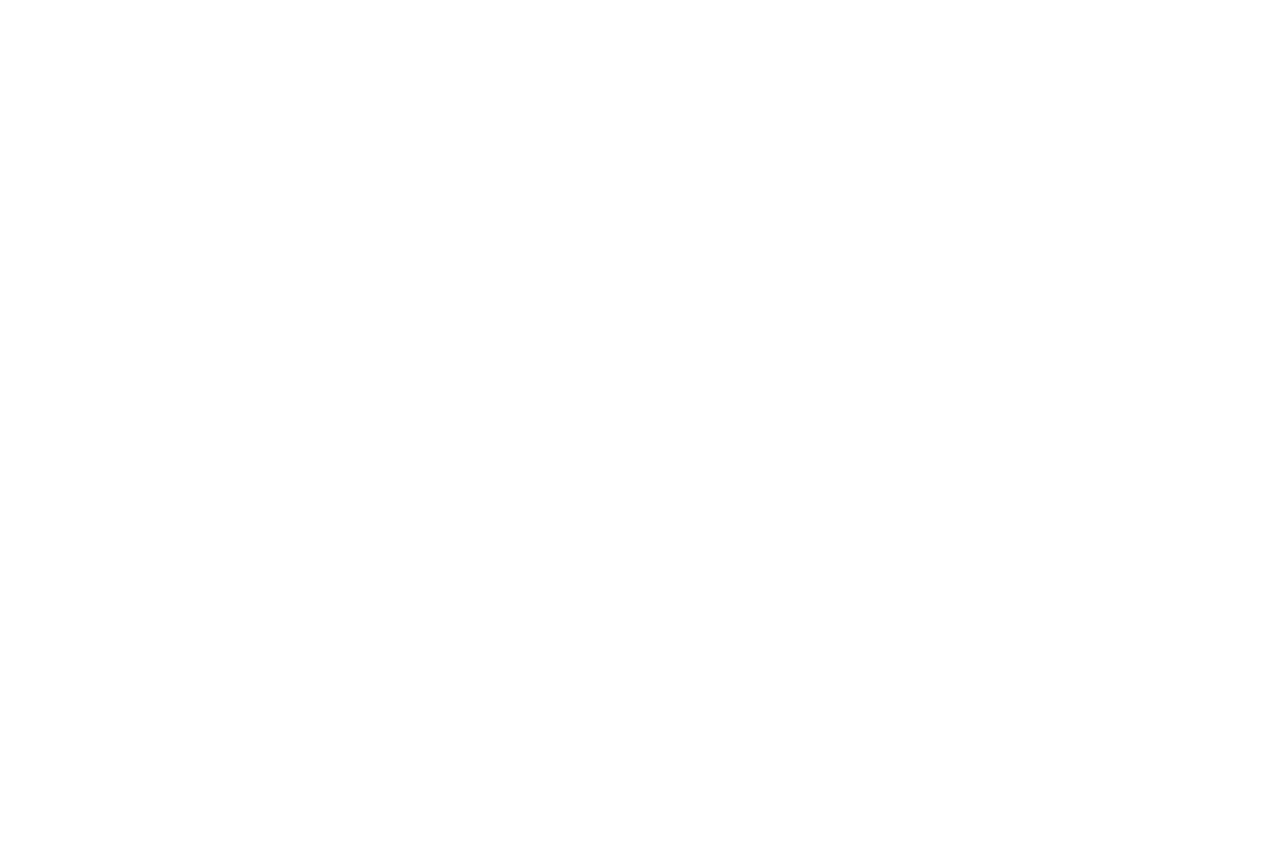
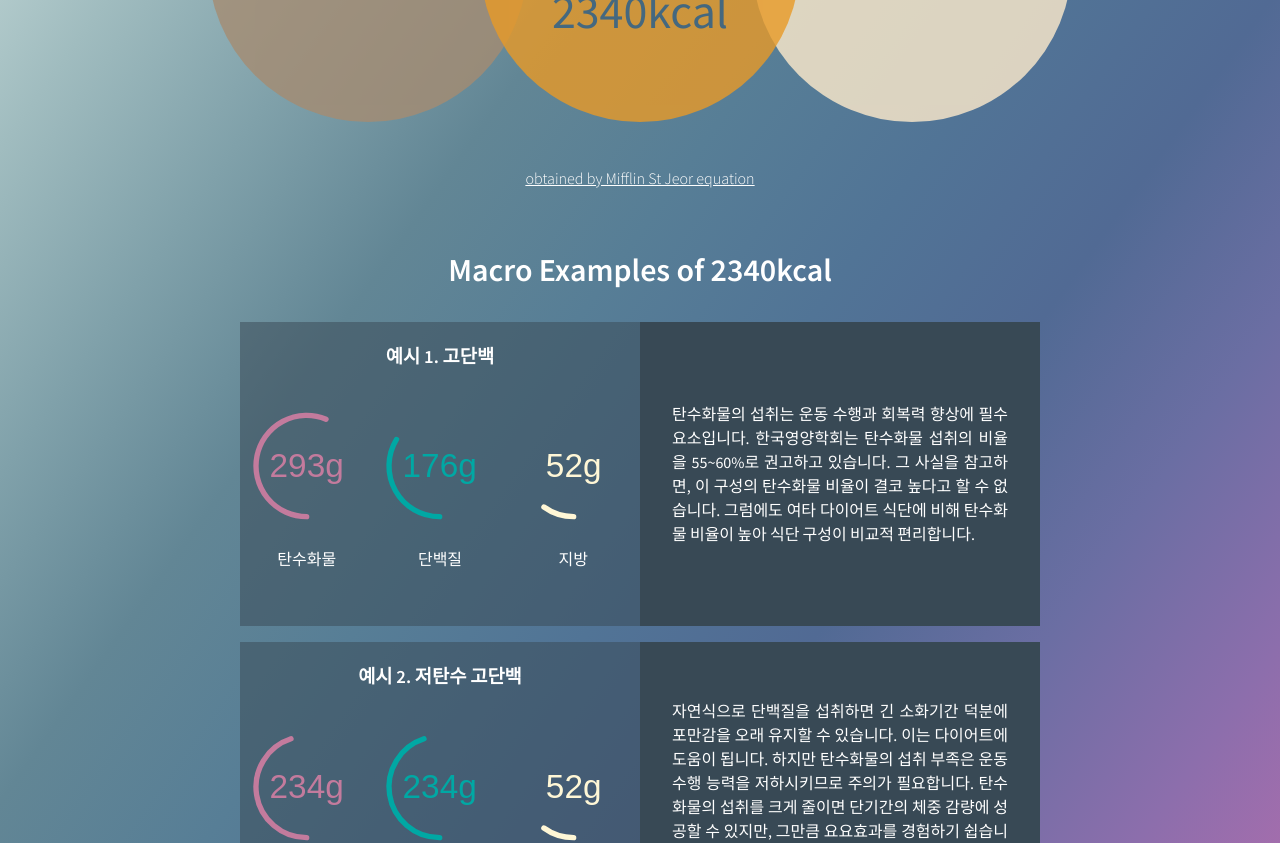
Before and after one commit to CodeSoom/project-react-5-rheech22, a React app: page /project-react-5-rheech22/ in a window 1280 px wide. Shown: the part 1420-2263 px from the top of the page. Before the commit the page ends 918 px from the top, so only its background shows below. Built offline with nearby package versions, Linux system fonts and the light colour scheme; a web font is replaced by a local one.

Commit message:
Designs macro section
- 결과페이지 디자인 초안 완성
- 반응형 디자인 적용

```diff
--- a/index.html
+++ b/index.html
@@ -2,6 +2,7 @@
 <html>
   <head>
     <meta charset="UTF-8">
+    <meta name="viewport" content="width=device-width, initial-scale=1.0">
     <title>TDEE</title>
     <link rel="preconnect" href="https://fonts.googleapis.com">
     <link rel="preconnect" href="https://fonts.gstatic.com" crossorigin>
--- a/src/components/CaloriesSection.jsx
+++ b/src/components/CaloriesSection.jsx
@@ -5,15 +5,16 @@ import Calories from './CaloriesSection/Calories';
 const Container = styled.section({
   display: 'grid',
   gridTemplateAreas: '"h h h" "c1 c2 c3" "p p p"',
-  marginBottom: '10em',
-  height: '100vh',
+  marginBottom: '1em',
   '& h1': {
     gridArea: 'h',
+    height: '3em',
     fontSize: '3em',
     fontFamily: '"Galada", cursive',
     textAlign: 'center',
     width: '100%',
     zIndex: '5',
+    color: 'black',
   },
   '& > div': {
     borderRadius: '50%',
@@ -37,11 +38,32 @@ const Container = styled.section({
     transform: 'translate(-3em)',
   },
   '& > p': {
+    display: 'flex',
+    alignItems: 'center',
+    justifyContent: 'center',
     gridArea: 'p',
-    paddingTop: '1em',
+    height: '5em',
     textAlign: 'center',
     color: 'white',
     textDecoration: 'underline',
+  },
+  '@media (max-width: 600px)': {
+    gridTemplateAreas: '"h" "c1" "c2" "c3" "p"',
+    '& h1': {
+      fontSize: '2em',
+    },
+    '& >div:first-of-type': {
+      transform: 'none',
+    },
+    '& >div:nth-of-type(2)': {
+      transform: 'translate(0, -3em)',
+    },
+    '& >div:nth-of-type(3)': {
+      transform: 'translate(0, -6em)',
+    },
+    '& > p': {
+      marginTop: '-5em',
+    },
   },
 });
 
--- a/src/components/CaloriesSection/Calories.jsx
+++ b/src/components/CaloriesSection/Calories.jsx
@@ -12,23 +12,25 @@ const Container = styled.div({
   '& > h2': {
     fontSize: '1.5em',
     fontWeight: '400',
+    color: 'black',
   },
   '& > h3': {
     fontSize: '1em',
     fontWeight: '400',
+    color: 'black',
   },
   '&> span': {
     fontSize: '3em',
     marginTop: '1em',
-    color: '#3F627A',
   },
   '& p': {
     display: 'none',
-    fontSize: '.5em',
+    fontSize: '1em',
     padding: '1em',
     textAlign: 'center',
     wordBreak: 'keep-all',
-    lineHeight: '3vh',
+    lineHeight: '1.2em',
+    color: 'black',
   },
   '&:hover': {
     opacity: '1',
--- a/src/components/MacroSection.jsx
+++ b/src/components/MacroSection.jsx
@@ -5,19 +5,18 @@ import MacroExample from './MacroSection/MacroExample';
 const Container = styled.section({
   display: 'flex',
   flexDirection: 'column',
-  width: '100%',
-  height: '100%',
+  color: 'white',
   '& h2': {
+    fontSize: '2em',
+    fontWeight: '600',
     marginBottom: '1em',
     width: '100%',
     textAlign: 'center',
-    backgroundColor: '#485460',
     color: 'white',
   },
-  '& div': {
+  '& > div': {
     display: 'flex',
-    justifyContent: 'space-around',
-    width: '100%',
+    flexDirection: 'column',
   },
 });
 
@@ -25,18 +24,18 @@ export default function MacroSection({ result }) {
   return (
     <Container>
       <h2>
-        Macro Examples for
+        Macro Examples of
         {' '}
         {result}
         kcal
       </h2>
       <div>
         <MacroExample
-          name="lowCarbs"
+          name="highCarbs"
           value={result}
         />
         <MacroExample
-          name="highCarbs"
+          name="lowCarbs"
           value={result}
         />
         <MacroExample
--- a/src/components/MacroSection/MacroChart.jsx
+++ b/src/components/MacroSection/MacroChart.jsx
@@ -6,6 +6,12 @@ const Container = styled.div({
   display: 'flex',
   flexDirection: 'column',
   alignItems: 'center',
+  '& > svg': {
+    height: '10em',
+  },
+  '& > span': {
+    fontWeight: '400',
+  },
 });
 
 export default function MacroChart({
@@ -29,6 +35,7 @@ export default function MacroChart({
         labelPosition={0}
         animate
         animationDuration={3000}
+        viewBoxSize={[100, 100]}
       />
       <span>
         {text}
--- a/src/components/MacroSection/MacroCharts.jsx
+++ b/src/components/MacroSection/MacroCharts.jsx
@@ -5,8 +5,6 @@ import MacroChart from './MacroChart';
 const Container = styled.div({
   display: 'flex',
   justifyContent: 'space-between',
-  margin: '1em 0 1em 0',
-  width: '100%',
 });
 
 export default function MacroCharts({ carbs, protein, fats }) {
@@ -17,19 +15,19 @@ export default function MacroCharts({ carbs, protein, fats }) {
       <MacroChart
         totalValue={totalValue}
         value={carbs}
-        color="#c23616"
+        color="#C37B9D"
         text="탄수화물"
       />
       <MacroChart
         totalValue={totalValue}
         value={protein}
-        color="#192a56"
+        color="#00A8A4"
         text="단백질"
       />
       <MacroChart
         totalValue={totalValue}
         value={fats}
-        color="#e1b12c"
+        color="#FFF7D6"
         text="지방"
       />
     </Container>
--- a/src/components/MacroSection/MacroExample.jsx
+++ b/src/components/MacroSection/MacroExample.jsx
@@ -7,20 +7,45 @@ import macroInfo from '../../data/macroInfo';
 import { getMacros } from '../../utils';
 
 const Container = styled.div({
-  display: 'flex',
-  flexDirection: 'column',
+  display: 'grid',
+  gridTemplateAreas: '"h p" "c p"',
   alignItems: 'center',
-  width: '30%',
-  '& span': {
-    height: '1em',
+  marginBottom: '1em',
+  backgroundColor: 'rgba(56, 73, 85, 0.5)',
+  '@media (max-width: 600px)': {
+    '&': {
+      gridTemplateAreas: '"h" "c" "p"',
+    },
   },
-  '& p': {
+
+  '&> h3': {
+    gridArea: 'h',
+    padding: '1em',
+    textAlign: 'center',
+  },
+
+  '&> p': {
+    display: 'flex',
+    alignItems: 'center',
+    gridArea: 'p',
+    width: '25em',
+    height: '100%',
     padding: '2em',
-    fontSize: '.5em',
+    fontSize: '1em',
     fontWeight: '400',
-    textAlign: 'center',
-    wordBreak: 'keep-all',
+    textAlign: 'justify',
     lineHeight: '3vh',
+    backgroundColor: '#384955',
+  },
+
+  '&> div': {
+    gridArea: 'c',
+    width: '25em',
+    height: '15em',
+  },
+
+  '&:hover': {
+    boxShadow: 'rgba(0, 0, 0, 0.19) 0px 10px 20px, rgba(0, 0, 0, 0.23) 0px 6px 6px',
   },
 });
 
@@ -29,12 +54,18 @@ export default function MacroExample({ name, value }) {
   const { carbs, protein, fats } = macro;
 
   const information = macroInfo.filter((obj) => obj.name === name)[0];
-  const { title, subtitle, description } = information;
+  const { id, title, description } = information;
 
   return (
     <Container>
-      <h3>{title}</h3>
-      <span>{subtitle}</span>
+      <h3>
+        예시
+        {' '}
+        {id}
+        .
+        {' '}
+        {title}
+      </h3>
       <MacroCharts
         carbs={carbs}
         protein={protein}
--- a/src/containers/ResultContainer.jsx
+++ b/src/containers/ResultContainer.jsx
@@ -16,9 +16,9 @@ const Container = styled.article({
   position: 'relative',
   paddingTop: '10em',
   width: '100vw',
-  height: '150vh',
-  background: '#3F627A',
-  color: 'black',
+  height: 'fit-content',
+  backgroundImage: 'linear-gradient(to left top, #d16ba5, #af6dad, #8c6eac, #6b6ea3, #516a94, #517496, #577e96, #628695, #80a1aa, #a0bcbf, #c3d8d7, #e6f4f1)',
+  color: '#3F627A',
 });
 
 export default function ResultContainer() {
--- a/src/data/macroInfo.js
+++ b/src/data/macroInfo.js
@@ -2,8 +2,8 @@ const macroInfo = [
   {
     id: 1,
     name: 'highCarbs',
-    title: '고탄수 고단백',
-    subtitle: '(recomended)',
+    title: '고단백',
+    subtitle: '★',
     description: `탄수화물의 섭취는 운동 수행과 회복력 향상에 필수요소입니다.
                   한국영양학회는 탄수화물 섭취의 비율을 55~60%로 권고하고 있습니다.
                   그 사실을 참고하면, 이 구성의 탄수화물 비율이 결코 높다고 할 수 없습니다.
--- a/src/pages/HomePage.jsx
+++ b/src/pages/HomePage.jsx
@@ -60,7 +60,7 @@ export default function HomePage() {
 
   const scrollToBottom = useCallback(() => {
     if (result) {
-      myRef.current.scrollIntoView({ behavior: 'smooth', block: 'end', inline: 'nearest' });
+      myRef.current.scrollIntoView({ behavior: 'smooth', block: 'center', inline: 'center' });
     }
   }, [result]);
 
--- a/src/slice.js
+++ b/src/slice.js
@@ -18,9 +18,9 @@ const { actions, reducer } = createSlice({
     },
     calculatorMessage: '',
     calories: {
-      bmr: 0,
-      tdee: 0,
-      result: 0,
+      bmr: 1000,
+      tdee: 2000,
+      result: 2340,
     },
   },
   reducers: {
```
Also changed, not shown: 1 other file (tests, documents, lock files or other folders).
